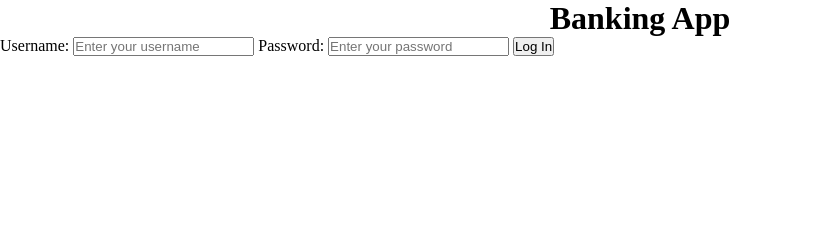
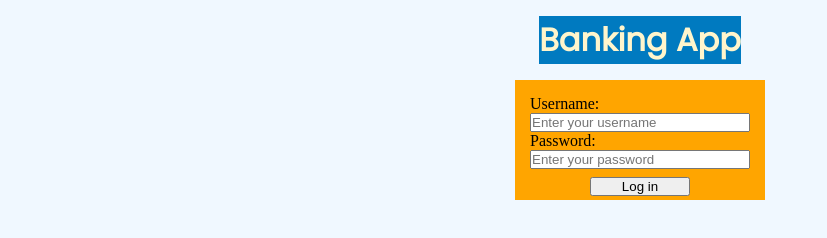
Before and after one commit to gpokingpin/banking-app-demo, a plain HTML site: page index.html in a window 1280 px wide. Shown: the whole page, without its empty margins (0-827 px from the left). Drawn offline with Linux system fonts and the light colour scheme.

Commit message:
added reduce method to get user's balance; rendered all user transactions; added styling to the login form and transaction list

```diff
--- a/index.html
+++ b/index.html
@@ -1,27 +1,40 @@
 <!DOCTYPE html>
 <html lang="en">
-<head>
-    <meta charset="UTF-8">
-    <meta http-equiv="X-UA-Compatible" content="IE=edge">
-    <meta name="viewport" content="width=device-width, initial-scale=1.0">
+  <head>
+    <meta charset="UTF-8" />
+    <meta http-equiv="X-UA-Compatible" content="IE=edge" />
+    <meta name="viewport" content="width=device-width, initial-scale=1.0" />
     <title>Banking App</title>
-    <link rel="stylesheet" href="./style.css">
-</head>
-<body>
-    <h1 class='page-heading'>Banking App</h1>
-    <form class='login-form'>
-        <label for='username'>Username: </label>
-        <input id='username' type='text' placeholder="Enter your username">
-        <label for='password'>Password: </label>
-        <input id='password' type='text' placeholder="Enter your password">
-        <button id='login-button' type='submit'>Log In</button>
+    <link rel="preconnect" href="https://fonts.googleapis.com" />
+    <link rel="preconnect" href="https://fonts.gstatic.com" crossorigin />
+    <link
+      href="https://fonts.googleapis.com/css2?family=Poppins&display=swap"
+      rel="stylesheet"
+    />
+    <link rel="stylesheet" href="./style.css" />
+  </head>
+  <body>
+    <h1 class="page-heading">Banking App</h1>
+
+    <form class="login-form">
+      <div class="username-div">
+        <label for="username">Username: </label>
+        <input id="username" type="text" placeholder="Enter your username" />
+      </div>
+      <div class="password-div">
+        <label for="password">Password: </label>
+        <input id="password" type="text" placeholder="Enter your password" />
+      </div>
+      <div class="button-div">
+        <button id="login-button" type="submit">Log in</button>
+      </div>
     </form>
-    <div class='user-info-div hidden'>
-        <h1>Hello, <span class='user-name'>User</span>!</h1>
-        <h3>Current Balance: $<span class='user-balance'>10000</span></h3>
-        <h3>Recent Transactions:</h3>
-        <ul class='user-transactions'></ul>
+    <div class="user-info-div hidden">
+      <h1>Hello, <span class="user-name">User</span>!</h1>
+      <h3>Current Balance: $<span class="user-balance">10000</span></h3>
+      <h3>Recent Transactions:</h3>
+      <ul class="user-transactions"></ul>
     </div>
     <script src="./main.js"></script>
-</body>
+  </body>
 </html>
--- a/main.js
+++ b/main.js
@@ -1,28 +1,28 @@
 let users = [
   {
     id: 1,
-    fullName: 'Roger Buck',
+    fullName: "Roger Buck",
     username: "1111",
     password: "1111",
     transactions: [100, 200, -300, 200],
   },
   {
     id: 2,
-    fullName: 'Tom Jones',
+    fullName: "Tom Jones",
     username: "2222",
     password: "2222",
     transactions: [200, -200, -300, 200],
   },
   {
     id: 3,
-    fullName: 'John Travolta',
+    fullName: "John Travolta",
     username: "3333",
     password: "3333",
     transactions: [1000, -300, -300, 100],
   },
   {
     id: 4,
-    fullName: 'Sally Fields',
+    fullName: "Sally Fields",
     username: "4444",
     password: "4444",
     transactions: [1000, -300, -300, 100],
@@ -49,11 +49,12 @@ loginButton.addEventListener("click", function (event) {
   // }
   // document.write(JSON.stringify(currentUser))
 
-
   // let currentUser = users.find(function (user) {
   //   return username === user.username && password === user.password;
   // });
-  let currentUser = users.find(user => username === user.username && password === user.password)
+  let currentUser = users.find(
+    (user) => username === user.username && password === user.password
+  );
 
   // if the password matches, render their data
   renderUser(currentUser);
@@ -63,12 +64,33 @@ loginButton.addEventListener("click", function (event) {
 
 function renderUser(user) {
   let form = document.querySelector(".login-form");
-  form.classList.toggle('hidden');
-  let userInfoDiv = document.querySelector('.user-info-div');
-  userInfoDiv.classList.toggle('hidden');
+  form.classList.toggle("hidden");
+  let userInfoDiv = document.querySelector(".user-info-div");
+  userInfoDiv.classList.toggle("hidden");
 
   // populate each field in the user info div
-  let userSpan = document.querySelector('.user-name');
+  let userSpan = document.querySelector(".user-name");
   userSpan.innerText = user.fullName;
 
+  let userBalanceSpan = document.querySelector(".user-balance");
+  let userBalance = user.transactions.reduce((acc, cur) => acc + cur, 0);
+  userBalanceSpan.innerText = userBalance;
+  console.log("userBalance: " + userBalance);
+
+  let userTransactionsList = document.querySelector(".user-transactions");
+
+  user.transactions.forEach((transaction) => {
+    const transactionListItem = document.createElement("li");
+    transactionListItem.innerText = `$${Math.abs(transaction)}`;
+    // if (transaction > 0) {
+    //   transactionListItem.classList.add("green");
+    // } else {
+    //   transactionListItem.classList.add("red");
+    // }
+
+    transactionListItem.classList.add(`${transaction > 0 ? 'green' : 'red'}`)
+
+
+    userTransactionsList.append(transactionListItem);
+  });
 }
--- a/style.css
+++ b/style.css
@@ -1,13 +1,67 @@
 * {
-    margin: 0;
-    padding: 0;
-    box-sizing: border-box;
+  margin: 0;
+  padding: 0;
+  box-sizing: border-box;
+}
+
+
+
+.page-heading {
+  font-family: "Poppins", sans-serif;
+  flex-grow: 1;
+  text-align: center;
+  margin: 1rem 0;
+  color: #fff5cc;
+  background-color: #007ac0;
+  /* margin-top: 1rem;
+    margin-bottom: 1rem; */
+}
+
+body {
+  display: flex;
+  flex-direction: column;
+  align-items: center;
+  background-color: aliceblue;
+}
+
+.login-form {
+  width: 250px;
+  display: flex;
+  flex-direction: column;
+  justify-content: space-around;
+  height: 120px;
+  background-color: orange;
+  padding: 15px;
+}
+
+.username-div,
+.password-div {
+  display: flex;
+  flex-direction: column;
+}
+
+.button-div {
+    display: flex;
+    justify-content: center;
+}
+
+#login-button {
+    margin-top: .5rem;
+    width: 100px;
+}
+
+.user-transactions {
+    list-style-type: none;
+}
+
+.green {
+    color: green;
+}
+
+.red {
+    color: red;
 }
 
 .hidden {
     display: none;
 }
-
-.page-heading {
-    text-align: center;
-}
```
